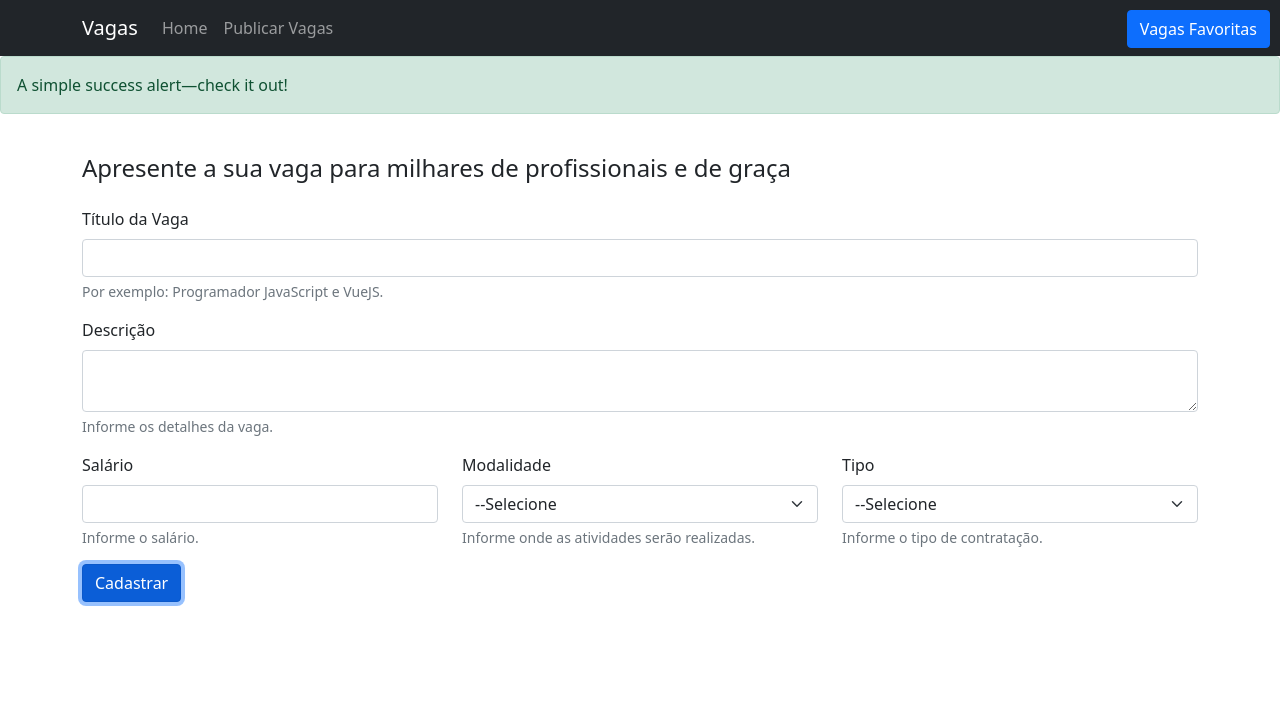
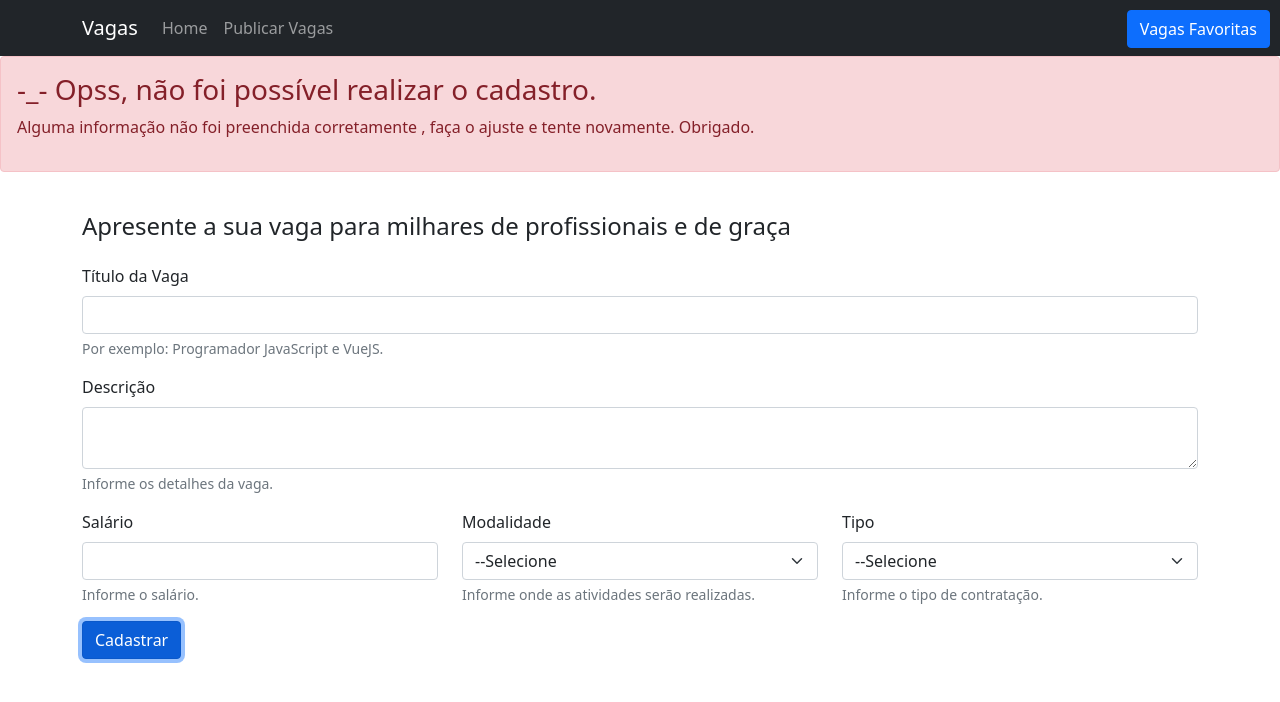
Before and after one commit to GabrielHCustodio/App-vagas, a Vue app: page /publicarVagas in a window 1280 px wide. Both pictures are taken after a click on the button "Cadastrar". Shown: the top 702 px of the page. Built offline with nearby package versions, Linux system fonts and the light colour scheme.

Commit message:
This is my commit completion of the stylization of the vacancy creation alert, added the invalid vacancy creation alert and used Slots to share HTML element between components.

```diff
--- a/src/App.vue
+++ b/src/App.vue
@@ -1,7 +1,13 @@
 <template>
   <vagas-favoritas></vagas-favoritas>
   <topo-nav />
-  <alerta-cadastro v-if="exibirAlerta"/>
+  <alerta-cadastro v-if="exibirAlerta" :tipo="alerta.tipo">
+    <template v-slot:titulo>
+      <h3>{{ alerta.titulo }}</h3>
+    </template>
+
+    <p>{{alerta.descricao}}</p>
+  </alerta-cadastro>
   <router-view/>
 </template>
 
@@ -12,6 +18,7 @@ import AlertaCadastro from "@/components/comuns/Alerta.vue"
 export default {
   data() {
     return {
+      alerta: { titulo: '' , descricao: '' , tipo: ''},
       exibirAlerta: false
     }
   },
@@ -21,10 +28,10 @@ export default {
     AlertaCadastro
   },
   mounted() {
-    this.$emitter.on('alerta', () => {
+    this.$emitter.on('alerta', (a) => {
+      this.alerta = a
       this.exibirAlerta = true
       setTimeout(() => this.exibirAlerta = false , 4000)
-      console.log('Mensagem personalizada')
     })
   }
 }
--- a/src/components/comuns/Alerta.vue
+++ b/src/components/comuns/Alerta.vue
@@ -1,11 +1,22 @@
 <template>
-    <div class="alert alert-success" role="alert">
-        A simple success alert—check it out!
+    <div :class="colorAlert" role="alert">
+        <slot name='titulo'></slot>
+        <slot></slot>
     </div>
 </template>
 
 <script>
 export default {
-    name: "AlertaCadastro"
+    name: "AlertaCadastro",
+    props: { tipo: String},
+    computed: {
+        colorAlert() {
+            switch(this.tipo) {
+                case 'erro' : return 'alert alert-danger'
+                case 'sucesso' : return 'alert alert-success'
+                default: return 'alert alert-success'
+            }
+        }
+    }
 }
 </script>
--- a/src/views/PublicarVagas.vue
+++ b/src/views/PublicarVagas.vue
@@ -88,10 +88,24 @@ export default {
         publicacao: dataAtual.toISOString()
       })
 
-      localStorage.setItem('vagas', JSON.stringify(vagas))
+      if(this.validaForm()) {
+        localStorage.setItem('vagas', JSON.stringify(vagas))
+        this.$emitter.emit('alerta', {
+          tipo: 'sucesso',
+          titulo: `A vaga ${this.titulo} foi criada com sucesso`,
+          descricao: `Parabéns, a vaga foi cadastrada e poderá ser consultada por milhares de candidatos na nossa plataforma.`
+        })
+        this.resetForm()
+      }
 
-      this.$emitter.emit('alerta')
-      this.resetForm()
+      else {
+        this.$emitter.emit('alerta', {
+          tipo: 'erro',
+          titulo: `-_- Opss, não foi possível realizar o cadastro. `,
+          descricao: `Alguma informação não foi preenchida corretamente , faça o ajuste e tente novamente. Obrigado.`
+        })
+      }
+
     },
     resetForm() {
       this.titulo = '',
@@ -99,6 +113,17 @@ export default {
       this.salario = '',
       this.modalidade = '',
       this.tipo = ''
+    },
+    validaForm() {
+      let valido = true
+
+      if(this.titulo === '' ) valido = false
+      if(this.descricao === '' ) valido = false
+      if(this.salario === '' ) valido = false
+      if(this.modalidade === '' ) valido = false
+      if(this.tipo === '' ) valido = false
+
+      return valido
     }
   }
 }
```
